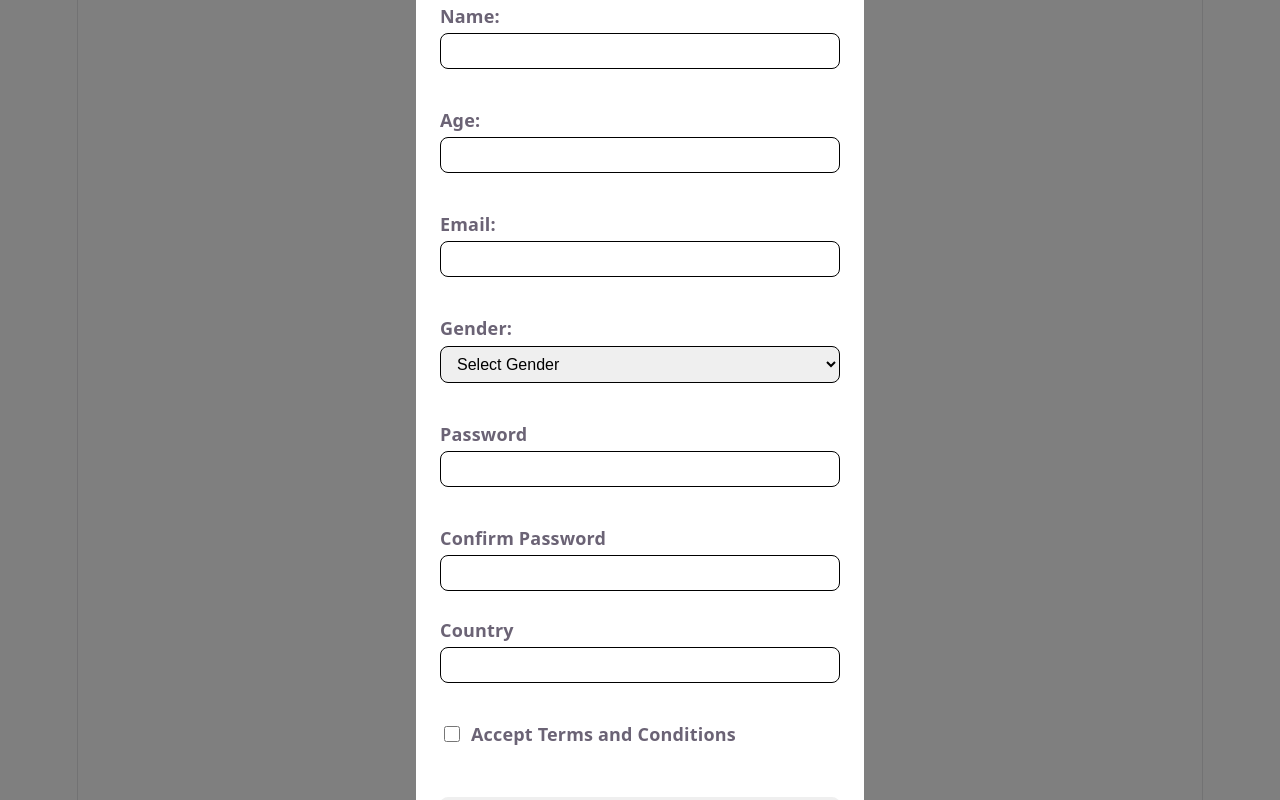
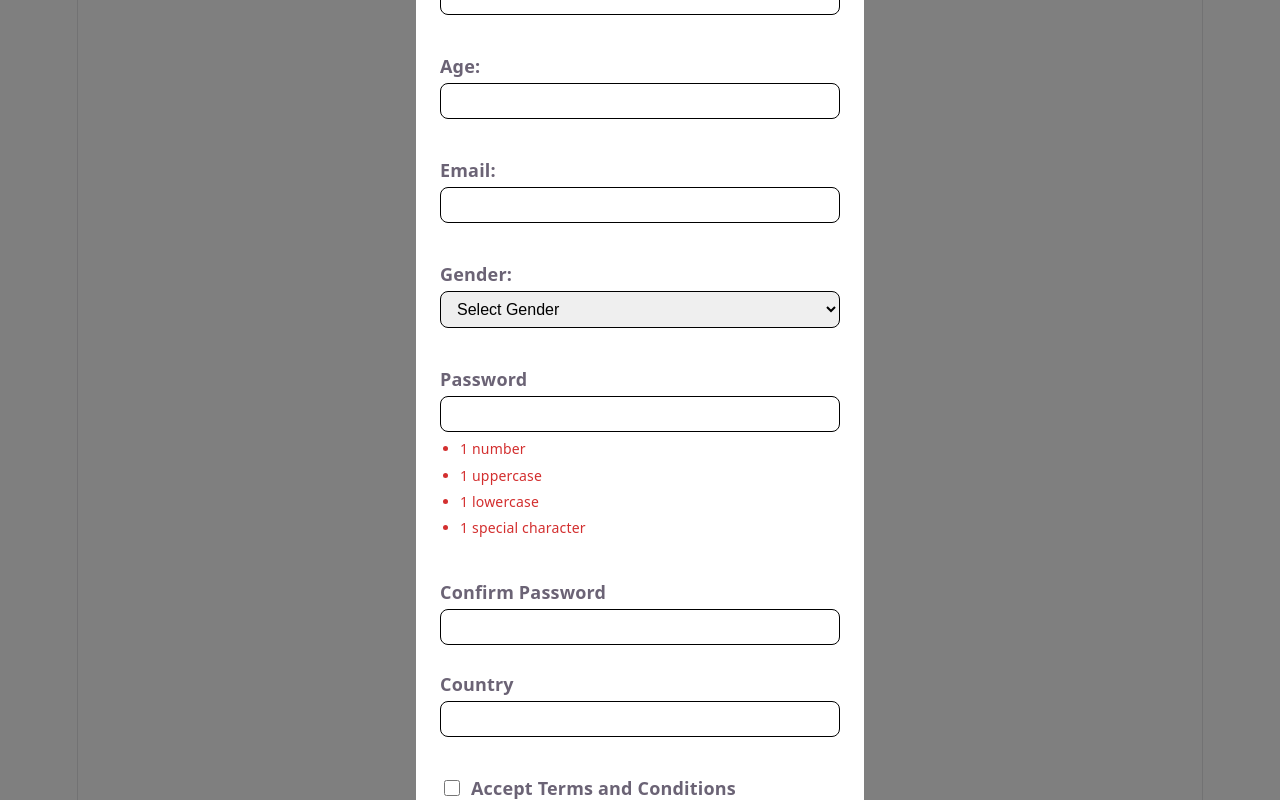
Before and after one commit to YekaterinaAlex/React-project, a React (Vite) app in the folder rs-react-app/: page / in a window 1280 px wide. Both pictures are taken after a click on the button "Open Uncontrolled Form". Built offline with nearby package versions, Linux system fonts and the light colour scheme; the HTML template or start-up script is replaced by a standard one.

Commit message:
feat: add password strength

```diff
--- a/rs-react-app/src/forms/UncontrolledForm/UncontrolledForm.styled.ts
+++ b/rs-react-app/src/forms/UncontrolledForm/UncontrolledForm.styled.ts
@@ -59,3 +59,14 @@ export const StyledError = styled.p`
   font-size: 14px;
   line-height: 18px;
 `;
+
+export const StyledPasswordRules = styled.ul`
+  margin: 0;
+  padding-left: 20px;
+`;
+
+export const StyledPasswordRule = styled.li<{ $isValid: boolean }>`
+  color: ${({ $isValid }) => ($isValid ? 'green' : '#d32f2f')};
+  font-size: 14px;
+  font-weight: 500;
+`;
--- a/rs-react-app/src/forms/UncontrolledForm/UncontrolledForm.tsx
+++ b/rs-react-app/src/forms/UncontrolledForm/UncontrolledForm.tsx
@@ -1,7 +1,9 @@
-import { formSchema } from '../../validation/formSchema';
+import { createFormSchema } from '../../validation/formSchema';
 
 import { useState } from 'react';
 import { useAppSelector } from '../../store/hooks';
+
+import { getPasswordStrength } from '../../validation/passwordStrength';
 
 import {
   StyledField,
@@ -13,6 +15,8 @@ import {
   StyledCheckbox,
   StyledSubmitButton,
   StyledError,
+  StyledPasswordRules,
+  StyledPasswordRule,
 } from './UncontrolledForm.styled';
 
 type FormErrors = Partial<
@@ -31,6 +35,9 @@ type FormErrors = Partial<
 
 function UncontrolledForm() {
   const [errors, setErrors] = useState<FormErrors>({});
+  const [password, setPassword] = useState('');
+
+  const passwordStrength = getPasswordStrength(password);
 
   const countries = useAppSelector((state) => state.forms.countries);
 
@@ -51,6 +58,7 @@ function UncontrolledForm() {
       country: String(formData.get('country') ?? ''),
     };
 
+    const formSchema = createFormSchema(countries);
     const result = formSchema.safeParse(data);
 
     if (!result.success) {
@@ -99,7 +107,29 @@ function UncontrolledForm() {
       </StyledField>
       <StyledField>
         <StyledLabel htmlFor="password">Password</StyledLabel>
-        <StyledInput id="password" name="password" type="password" />
+        <StyledInput
+          id="password"
+          name="password"
+          type="password"
+          onChange={(event) => setPassword(event.target.value)}
+        />
+        <StyledPasswordRules>
+          <StyledPasswordRule $isValid={passwordStrength.hasNumber}>
+            1 number
+          </StyledPasswordRule>
+
+          <StyledPasswordRule $isValid={passwordStrength.hasUpperCase}>
+            1 uppercase
+          </StyledPasswordRule>
+
+          <StyledPasswordRule $isValid={passwordStrength.hasLowerCase}>
+            1 lowercase
+          </StyledPasswordRule>
+
+          <StyledPasswordRule $isValid={passwordStrength.hasSpecialCharacter}>
+            1 special character
+          </StyledPasswordRule>
+        </StyledPasswordRules>
         <StyledError>{errors.password ?? ''}</StyledError>
       </StyledField>
       <StyledField>
--- a/rs-react-app/src/validation/formSchema.ts
+++ b/rs-react-app/src/validation/formSchema.ts
@@ -12,7 +12,8 @@ const validateEmail = (email: string) => {
   return localPart.length > 0 && domain.includes('.');
 };
 
-export const formSchema = z
+export const createFormSchema = (countries: string[]) =>
+  z
     .object({
       name: z
         .string()
@@ -26,7 +27,7 @@ export const formSchema = z
         .number({
           error: 'Age must be a number',
         })
-      .min(0, 'Age cannot be negative'),
+        .min(1, 'Age cannot be negative'),
 
       email: z
         .string()
@@ -45,6 +46,14 @@ export const formSchema = z
       password: z.string().min(1, 'Password is required'),
 
       confirmPassword: z.string().min(1, 'Confirm password is required'),
+
+      country: z
+        .string()
+        .min(1, 'Country is required')
+        .refine(
+          (value) => countries.includes(value),
+          'Country must be selected from the list'
+        ),
     })
     .refine((data) => data.password === data.confirmPassword, {
       message: 'Passwords must match',
--- /dev/null
+++ b/rs-react-app/src/validation/passwordStrength.ts
@@ -0,0 +1,13 @@
+export type PasswordStrength = {
+  hasNumber: boolean;
+  hasUpperCase: boolean;
+  hasLowerCase: boolean;
+  hasSpecialCharacter: boolean;
+};
+
+export const getPasswordStrength = (password: string): PasswordStrength => ({
+  hasNumber: [...password].some((char) => '0123456789'.includes(char)),
+  hasUpperCase: [...password].some((char) => char >= 'A' && char <= 'Z'),
+  hasLowerCase: [...password].some((char) => char >= 'a' && char <= 'z'),
+  hasSpecialCharacter: [...password].some((char) => !/[a-zA-Z0-9]/.test(char)),
+});
```
Lines whose indentation alone changed are shown as unchanged.
